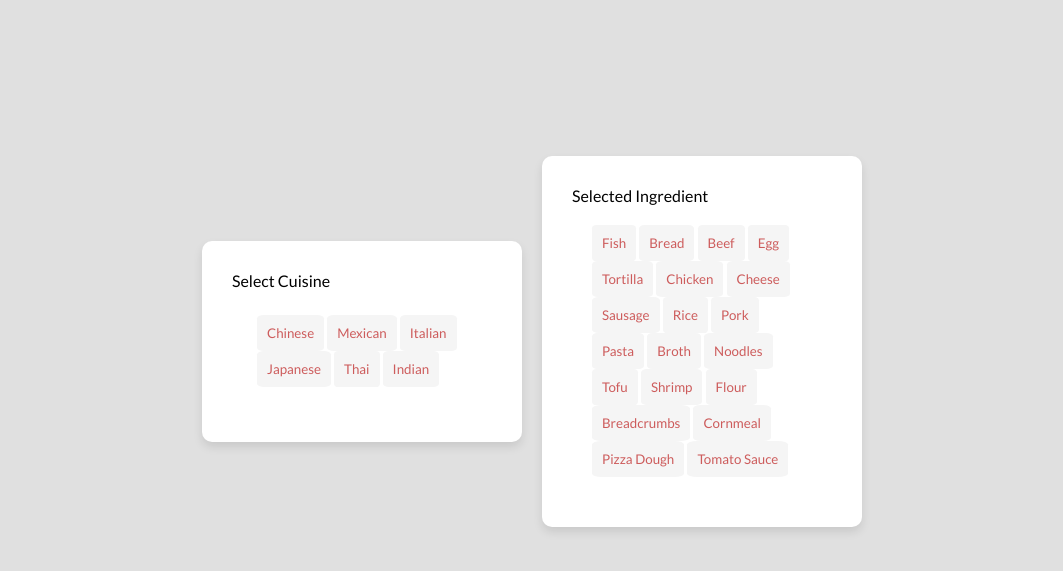
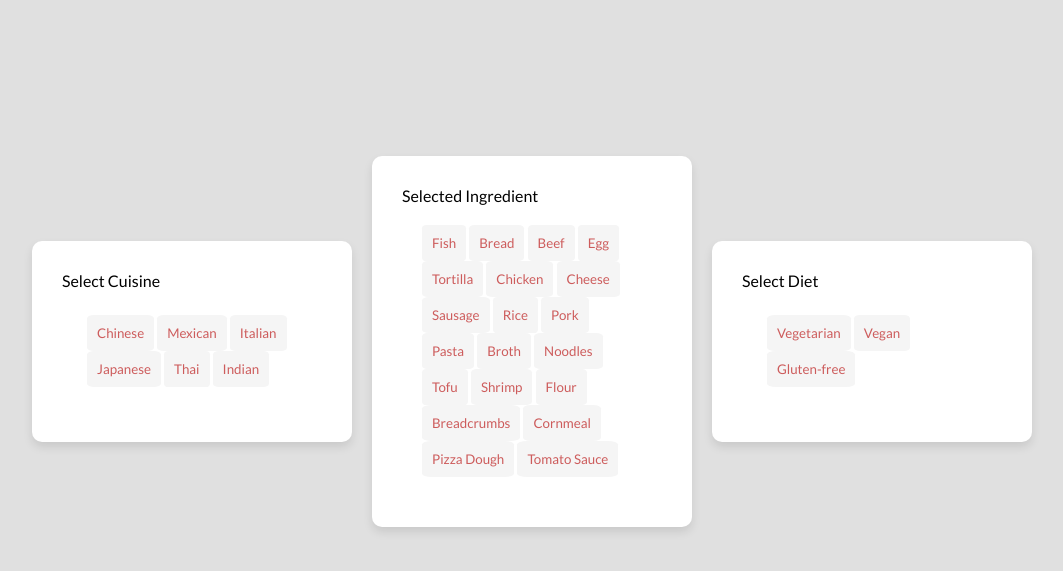
Before and after one commit to HDisHERE/Food-Website, a Django app: page /questionnaire/ in a window 1280 px wide. Shown: the part 59-630 px from the top of the page, without its empty margins (108-1171 px from the left). Run offline with Django 4.2, Linux system fonts and the light colour scheme.

Commit message:
added diet selection menu

```diff
--- a/TheRecipePantry/RecipeApp/templates/questionnaire.html
+++ b/TheRecipePantry/RecipeApp/templates/questionnaire.html
@@ -106,6 +106,17 @@
             color: black;
             margin: 5px;
         }
+        .dietselection{
+            padding: 30px;
+            box-sizing: border-box;
+            font-family: Lato, sans-serif;
+            max-width: 320px;
+            width: 100%;
+            border-radius: 10px;
+            background: white;
+            box-shadow: 0 5px 10px rgba(0, 0, 0, 0.1);
+            margin-left: 20px;
+            }
 
     </style>
     <title>The Recipe Pantry</title>
@@ -157,9 +168,14 @@
         <button class="Ingbutton" id="PizzaDough">Pizza Dough</button>
         <button class="Ingbutton" id="TomatoSauce">Tomato Sauce</button>
     </div>
-
 </div>
-
+<div class="dietselection">
+    <span>Select Diet</span>
+    <div class="selectitem">
+        <button class="button" id="vegetarian">Vegetarian</button>
+        <button class="button" id="vegan">Vegan</button>
+        <button class="button" id="glutenfree">Gluten-free</button>
+    </div>
 <script>
     const cuisines = document.querySelectorAll('.button');
 
```
